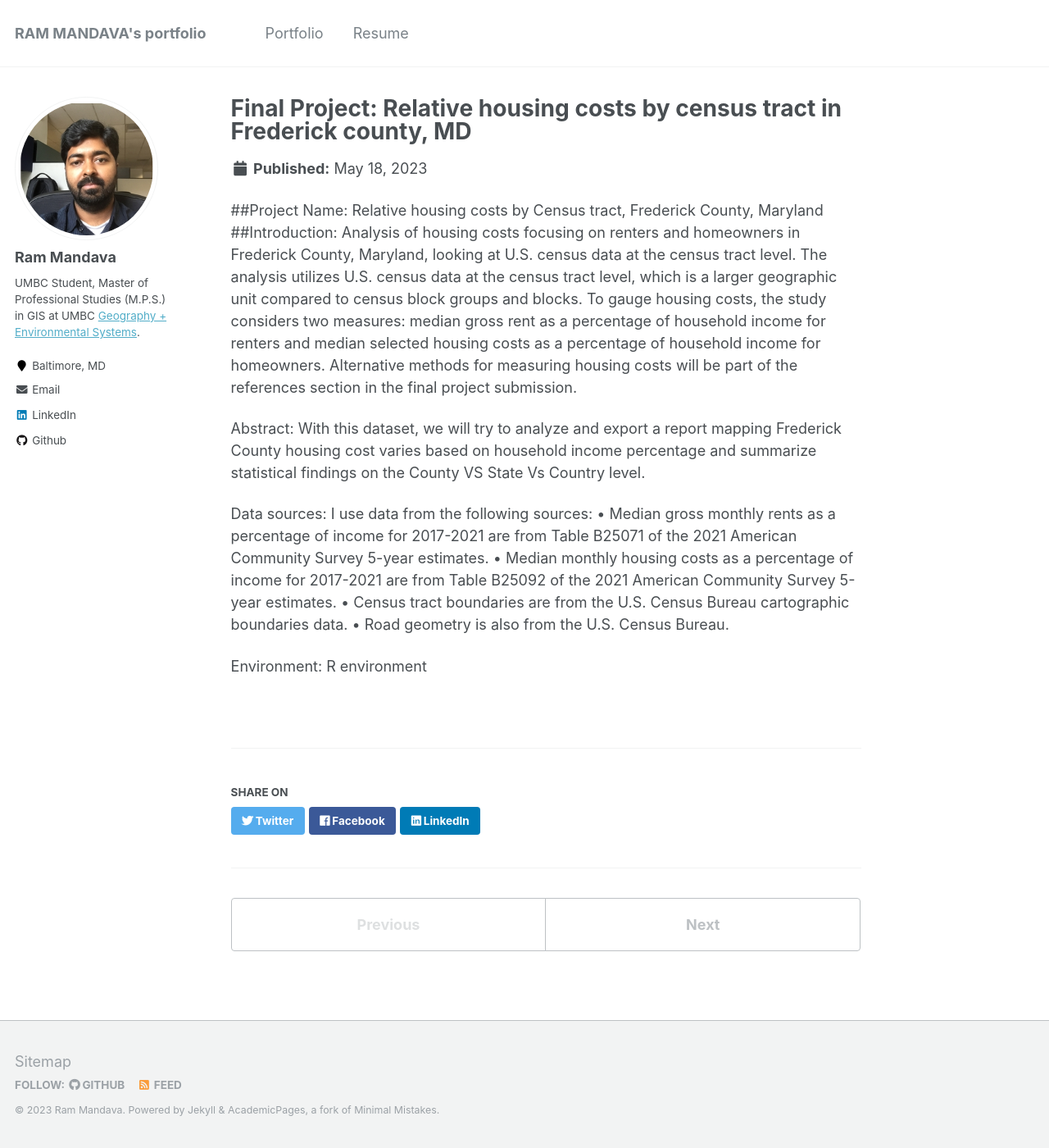
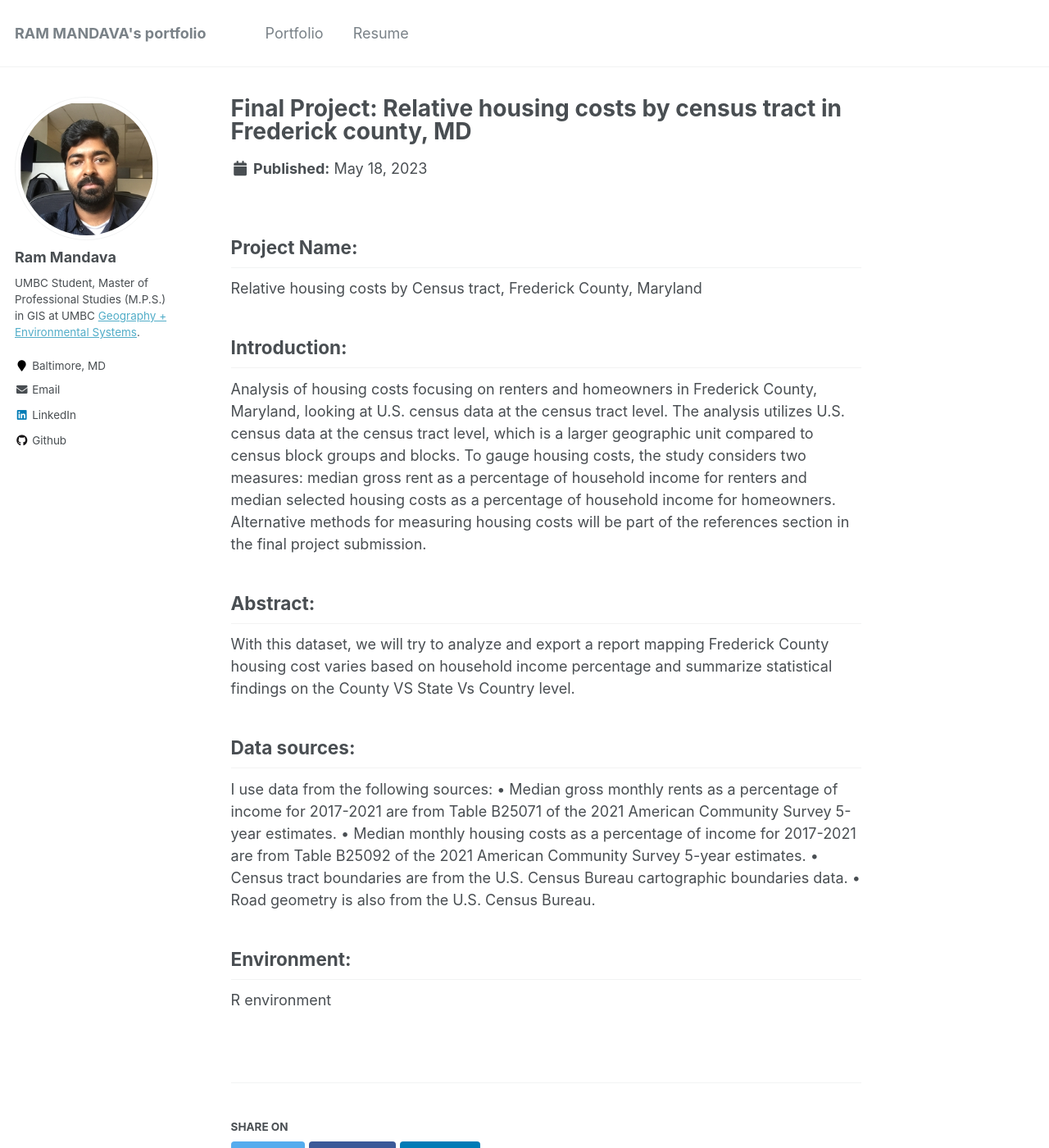
Before and after one commit to mandavaram/mandavaram.github.io, a Jekyll site: the page built from _portfolio/portfolio-1.md, in a window 1280 px wide and 1400 px high. Shown: the whole window at 82% size. Built offline with Jekyll 4.4.1, drawn with Linux system fonts in a browser that asks for light colours; part of the change alters nothing that is shown.

```diff
--- a/_portfolio/portfolio-1.md
+++ b/_portfolio/portfolio-1.md
@@ -4,18 +4,22 @@ excerpt: "Final project work: <br/>"
 collection: portfolio
 ---
 
-##Project Name: Relative housing costs by Census tract, Frederick County, Maryland
-##Introduction:
+## Project Name:
+Relative housing costs by Census tract, Frederick County, Maryland
+
+## Introduction:
 Analysis of housing costs focusing on renters and homeowners in Frederick County, Maryland, looking at U.S. census data at the census tract level.
 The analysis utilizes U.S. census data at the census tract level, which is a larger geographic unit compared to census block groups and blocks. To gauge housing costs, the study considers two measures: median gross rent as a percentage of household income for renters and median selected housing costs as a percentage of household income for homeowners. Alternative methods for measuring housing costs will be part of the references section in the final project submission.
 
-Abstract: With this dataset, we will try to analyze and export a report mapping Frederick County housing cost varies based on household income percentage and summarize statistical findings on the County VS State Vs Country level.
+## Abstract:
+With this dataset, we will try to analyze and export a report mapping Frederick County housing cost varies based on household income percentage and summarize statistical findings on the County VS State Vs Country level.
 
-Data sources:
+## Data sources:
 I use data from the following sources:
 •	Median gross monthly rents as a percentage of income for 2017-2021 are from Table B25071 of the 2021 American Community Survey 5-year estimates.
 •	Median monthly housing costs as a percentage of income for 2017-2021 are from Table B25092 of the 2021 American Community Survey 5-year estimates.
 •	Census tract boundaries are from the U.S. Census Bureau cartographic boundaries data.
 •	Road geometry is also from the U.S. Census Bureau.
 
-Environment: R environment
+## Environment:
+R environment
```
